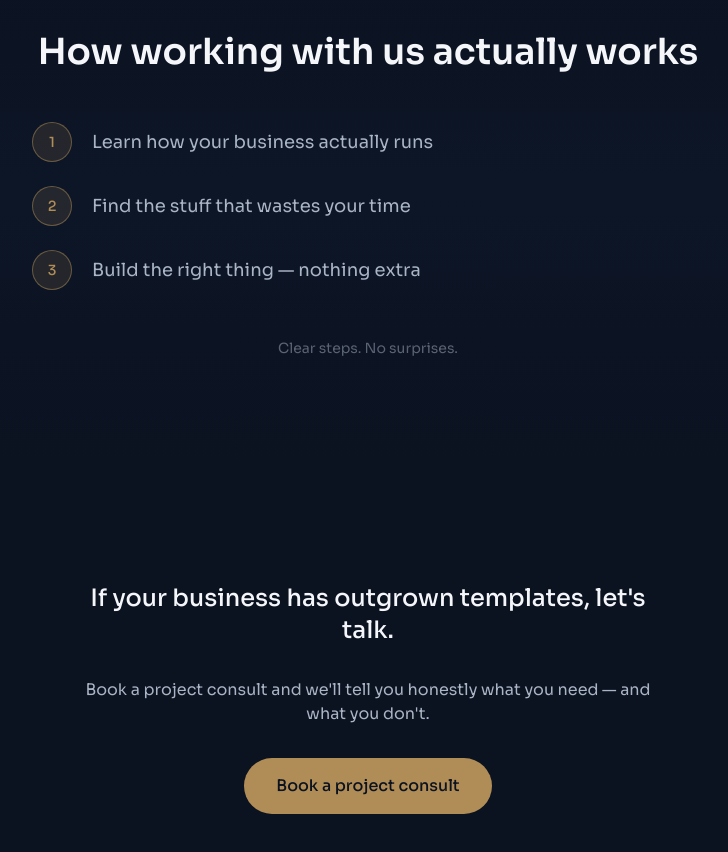
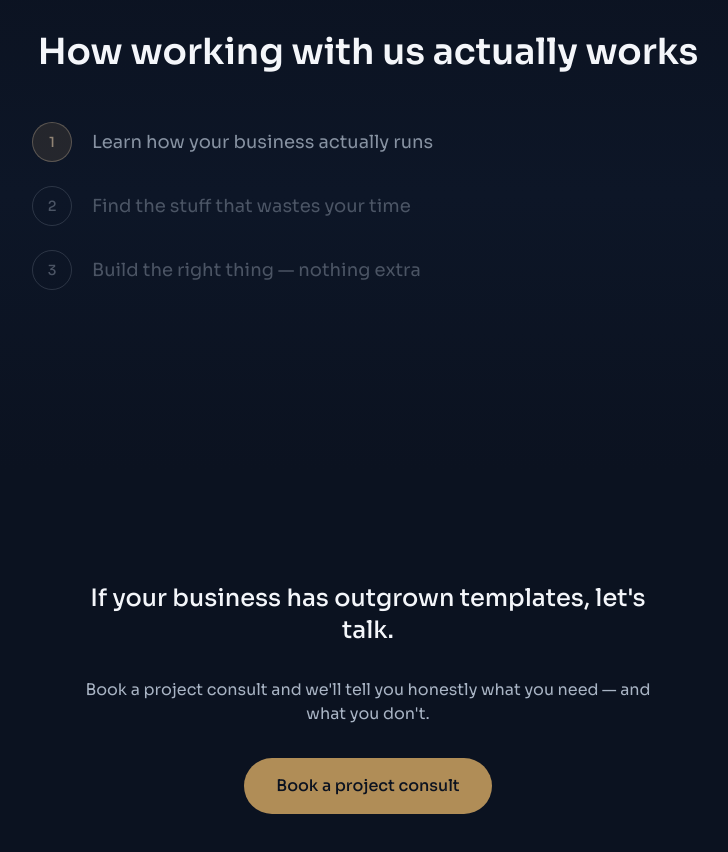
Before and after one commit to Dunzoai/shortlist-pass-hub, a Next.js app: page /digital in a window 1280 px wide. Shown: the part 6240-7092 px from the top of the page, without its empty margins (272-1000 px from the left). Built offline with nearby package versions, Linux system fonts and the light colour scheme.

Commit message:
Numbers fill grey to brass as you scroll through the section

```diff
--- a/src/app/digital/page.tsx
+++ b/src/app/digital/page.tsx
@@ -1,6 +1,6 @@
 "use client";
 
-import { motion, useInView, useScroll, useTransform, AnimatePresence } from "framer-motion";
+import { motion, useInView, useScroll, useTransform, AnimatePresence, MotionValue } from "framer-motion";
 import { Container } from "@/components/Container";
 import { useRef, useState, useEffect, useCallback } from "react";
 import Link from "next/link";
@@ -1588,9 +1588,66 @@ function BenefitsSection() {
 // SECTION 7: PROCESS
 // =============================================================================
 
+function ProcessStepNumber({ index, scrollProgress }: { index: number; scrollProgress: MotionValue<number> }) {
+  // Each number fills at different scroll points: 0.2, 0.5, 0.8
+  const thresholds = [0.2, 0.5, 0.8];
+  const threshold = thresholds[index] || 0.8;
+
+  const color = useTransform(
+    scrollProgress,
+    [threshold - 0.15, threshold],
+    ["rgba(169, 180, 196, 0.4)", "#B08D57"]
+  );
+
+  const borderColor = useTransform(
+    scrollProgress,
+    [threshold - 0.15, threshold],
+    ["rgba(169, 180, 196, 0.2)", "rgba(176, 141, 87, 0.5)"]
+  );
+
+  const bgColor = useTransform(
+    scrollProgress,
+    [threshold - 0.15, threshold],
+    ["transparent", "rgba(176, 141, 87, 0.15)"]
+  );
+
+  return (
+    <motion.div
+      className="w-10 h-10 rounded-full flex items-center justify-center shrink-0 text-sm font-medium border"
+      style={{
+        color,
+        borderColor,
+        backgroundColor: bgColor,
+      }}
+    >
+      {index + 1}
+    </motion.div>
+  );
+}
+
+function ProcessStepText({ index, scrollProgress, children }: { index: number; scrollProgress: MotionValue<number>; children: React.ReactNode }) {
+  const thresholds = [0.2, 0.5, 0.8];
+  const threshold = thresholds[index] || 0.8;
+
+  const color = useTransform(
+    scrollProgress,
+    [threshold - 0.15, threshold],
+    ["rgba(169, 180, 196, 0.4)", "#A9B4C4"]
+  );
+
+  return (
+    <motion.p className="text-base md:text-lg" style={{ color }}>
+      {children}
+    </motion.p>
+  );
+}
+
 function ProcessSection() {
   const containerRef = useRef<HTMLDivElement>(null);
-  const isInView = useInView(containerRef, { once: true, margin: "-100px" });
+  const { scrollYProgress } = useScroll({
+    target: containerRef,
+    offset: ["start end", "end start"]
+  });
 
   // Simplified, human step copy
   const steps = [
@@ -1599,6 +1656,9 @@ function ProcessSection() {
     "Build the right thing — nothing extra",
   ];
 
+  // For the closing text
+  const closingOpacity = useTransform(scrollYProgress, [0.7, 0.85], [0, 1]);
+
   return (
     <section
       ref={containerRef}
@@ -1606,70 +1666,26 @@ function ProcessSection() {
     >
       <Container>
         <div className="max-w-2xl mx-auto">
-          <motion.h2
-            className="text-[28px] md:text-[36px] font-semibold text-[#F4F6FA] leading-tight mb-12 text-center"
-            initial={{ opacity: 0, y: 20 }}
-            animate={isInView ? { opacity: 1, y: 0 } : {}}
-            transition={{ duration: 0.6, ease: "easeOut" }}
-          >
+          <h2 className="text-[28px] md:text-[36px] font-semibold text-[#F4F6FA] leading-tight mb-12 text-center">
             How working with us actually works
-          </motion.h2>
-
-          {/* Steps - numbers fill one at a time */}
+          </h2>
+
+          {/* Steps - numbers fill as you scroll */}
           <div className="space-y-6 mb-12">
             {steps.map((step, index) => (
-              <motion.div
-                key={step}
-                className="flex items-center gap-5"
-                initial={{ opacity: 0 }}
-                animate={isInView ? { opacity: 1 } : {}}
-                transition={{ duration: 0.4, delay: 0.3 + index * 0.15, ease: "easeOut" }}
-              >
-                {/* Number circle - fills with brass on scroll */}
-                <motion.div
-                  className="w-10 h-10 rounded-full flex items-center justify-center shrink-0 text-sm font-medium border"
-                  initial={{
-                    backgroundColor: "transparent",
-                    color: "rgba(169, 180, 196, 0.4)",
-                    borderColor: "rgba(169, 180, 196, 0.2)",
-                  }}
-                  animate={isInView ? {
-                    backgroundColor: "rgba(176, 141, 87, 0.15)",
-                    color: "#B08D57",
-                    borderColor: "rgba(176, 141, 87, 0.5)",
-                  } : {}}
-                  transition={{
-                    duration: 0.6,
-                    delay: 0.5 + index * 0.4,
-                    ease: "easeOut"
-                  }}
-                >
-                  {index + 1}
-                </motion.div>
-
-                {/* Step text - also lights up with the number */}
-                <motion.p
-                  className="text-base md:text-lg"
-                  initial={{ color: "rgba(169, 180, 196, 0.4)" }}
-                  animate={isInView ? { color: "#A9B4C4" } : {}}
-                  transition={{
-                    duration: 0.6,
-                    delay: 0.5 + index * 0.4,
-                    ease: "easeOut"
-                  }}
-                >
+              <div key={step} className="flex items-center gap-5">
+                <ProcessStepNumber index={index} scrollProgress={scrollYProgress} />
+                <ProcessStepText index={index} scrollProgress={scrollYProgress}>
                   {step}
-                </motion.p>
-              </motion.div>
+                </ProcessStepText>
+              </div>
             ))}
           </div>
 
           {/* Quiet closing reassurance */}
           <motion.p
             className="text-sm text-[#A9B4C4]/50 text-center"
-            initial={{ opacity: 0 }}
-            animate={isInView ? { opacity: 1 } : {}}
-            transition={{ duration: 0.5, delay: 2 }}
+            style={{ opacity: closingOpacity }}
           >
             Clear steps. No surprises.
           </motion.p>
```
